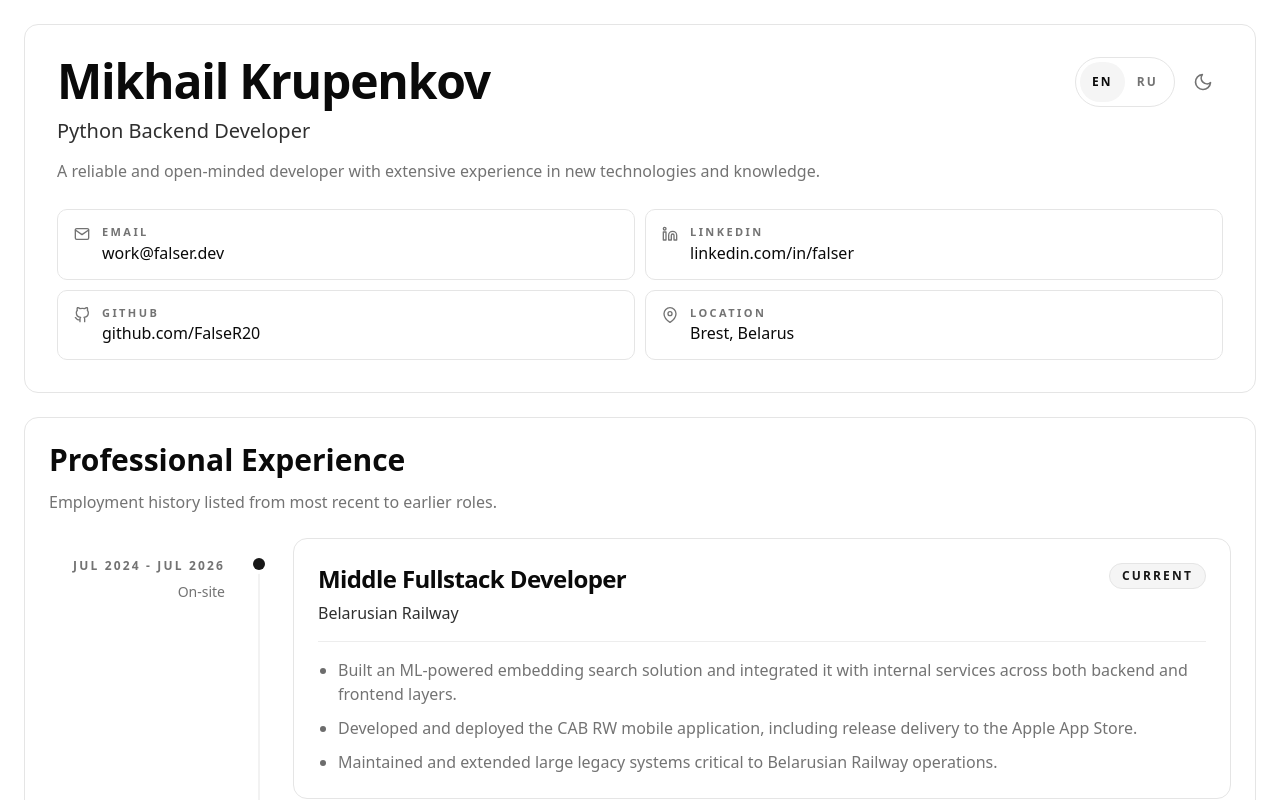
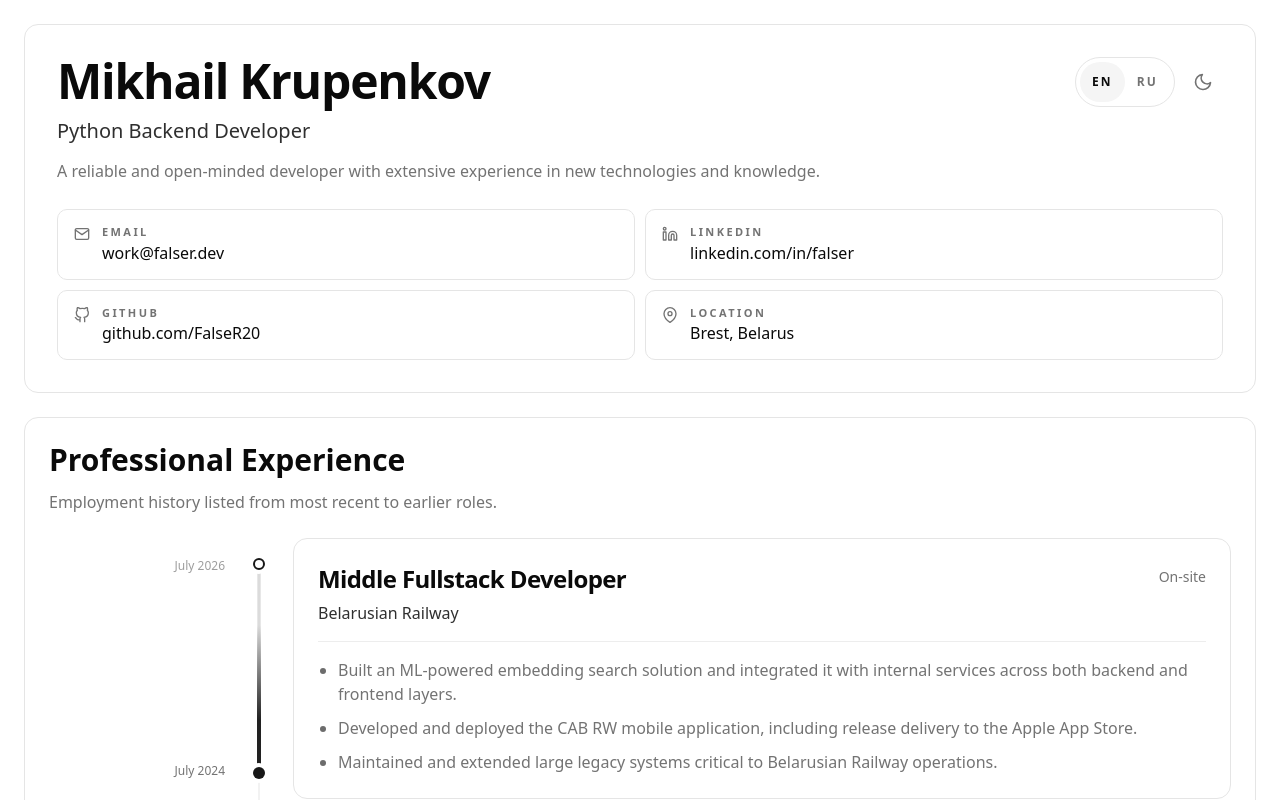
Before and after one commit to FalseR20/FalseR20.github.io, a React (Vite) app: page / in a window 1280 px wide. Shown: the top 800 px of the page. Built offline with nearby package versions, Linux system fonts and the light colour scheme.

Commit message:
feat: update timeline

```diff
--- a/src/features/cv/components/ExperienceItem.tsx
+++ b/src/features/cv/components/ExperienceItem.tsx
@@ -1,7 +1,9 @@
-import { useTranslation } from "react-i18next";
-
 import { cn } from "@/lib/utils";
-import type { ExperienceItem as ExperienceEntry } from "@/features/cv/data/cv";
+import type {
+  ExperienceDate,
+  ExperienceItem as ExperienceEntry,
+  ExperiencePeriod,
+} from "@/features/cv/data/cv";
 
 type ExperienceItemProps = {
   item: ExperienceEntry;
@@ -9,52 +11,135 @@ type ExperienceItemProps = {
   isLast: boolean;
 };
 
+function formatPeriodDate(date: ExperienceDate) {
+  return `${date.month} ${date.year}`;
+}
+
+function getPeriodLabels(period: ExperiencePeriod) {
+  return {
+    top: period.end ? formatPeriodDate(period.end) : null,
+    bottom: formatPeriodDate(period.start),
+  };
+}
+
 export function ExperienceItem({ item, isFirst, isLast }: ExperienceItemProps) {
-  const { t } = useTranslation();
+  const periodLabels = getPeriodLabels(item.period);
+  const hasEnd = periodLabels.top !== null;
+  const isEstimatedEnd = Boolean(item.period.end && item.period.endIsEstimated);
+  const mobileBadgeClassName =
+    "inline-flex shrink-0 rounded-full border px-2.5 py-1 text-[11px] font-medium text-muted-foreground";
 
   return (
-    <li className="grid grid-cols-[1.25rem_minmax(0,1fr)] gap-4 sm:grid-cols-[11rem_1.25rem_minmax(0,1fr)] sm:gap-6">
-      <div className="hidden flex-col items-end gap-2 pt-5 text-right sm:flex">
-        <span className="text-xs font-semibold tracking-[0.18em] text-muted-foreground uppercase">
-          {item.period}
-        </span>
-        <span className="text-sm text-muted-foreground">{item.location}</span>
+    <li className="grid grid-cols-1 gap-4 sm:grid-cols-[11rem_1.25rem_minmax(0,1fr)] sm:gap-6">
+      <div
+        className={cn(
+          "hidden text-right sm:flex",
+          hasEnd
+            ? "sm:flex-col sm:justify-between sm:py-5"
+            : "sm:items-end sm:justify-end sm:py-5",
+        )}
+      >
+        {periodLabels.top ? (
+          <div className="flex min-h-3 items-center justify-end">
+            <span
+              className={cn(
+                "text-xs font-medium",
+                isEstimatedEnd
+                  ? "text-muted-foreground/70"
+                  : "text-muted-foreground",
+              )}
+            >
+              {periodLabels.top}
+            </span>
+          </div>
+        ) : null}
+        <div className="flex min-h-3 items-center justify-end">
+          <span className="text-xs font-medium text-muted-foreground">
+            {periodLabels.bottom}
+          </span>
+        </div>
       </div>
 
-      <div className="relative flex justify-center">
-        {isFirst ? (
+      <div
+        className={cn(
+          "relative hidden sm:flex sm:items-center",
+          hasEnd
+            ? "sm:flex-col sm:justify-between sm:py-5"
+            : "sm:justify-end sm:py-5",
+        )}
+      >
+        {isFirst && hasEnd ? (
           <span
             aria-hidden="true"
-            className="absolute top-0 left-1/2 h-6.5 w-2 -translate-x-1/2 bg-background"
+            className="absolute top-0 left-1/2 h-5 w-2 -translate-x-1/2 bg-background"
           />
         ) : null}
         {isLast ? (
           <span
             aria-hidden="true"
-            className="absolute top-6.5 bottom-0 left-1/2 w-2 -translate-x-1/2 bg-background"
+            className="absolute bottom-0 left-1/2 h-5 w-2 -translate-x-1/2 bg-background"
+          />
+        ) : null}
+        {hasEnd ? (
+          <span
+            aria-hidden="true"
+            className={cn(
+              "relative z-10 size-3 rounded-full ring-4 ring-background",
+              isEstimatedEnd
+                ? "border-2 border-primary bg-background"
+                : "bg-primary",
+            )}
+          />
+        ) : null}
+        {hasEnd ? (
+          <span
+            aria-hidden="true"
+            className={cn(
+              "relative w-1 flex-1 overflow-hidden rounded-full",
+              isEstimatedEnd
+                ? "cv-timeline-segment-animated bg-primary/10"
+                : "bg-primary/20",
+            )}
           />
         ) : null}
         <span
           aria-hidden="true"
-          className={cn(
-            "absolute top-5 left-1/2 size-3 -translate-x-1/2 rounded-full ring-4 ring-background",
-            isFirst ? "bg-primary" : "border-2 border-primary bg-background",
-          )}
+          className="relative z-10 size-3 rounded-full bg-primary ring-4 ring-background"
         />
       </div>
 
       <article className="rounded-xl border bg-card p-5 shadow-none sm:p-6">
-        <div className="flex flex-wrap gap-2 sm:hidden">
-          <span className="inline-flex rounded-full border bg-muted px-3 py-1 text-xs font-medium text-muted-foreground">
-            {item.period}
+        <div className="mb-4 flex items-center gap-2 sm:hidden">
+          <span
+            className={cn(mobileBadgeClassName, "border-border/70")}
+          >
+            {periodLabels.bottom}
           </span>
-          <span className="inline-flex rounded-full border border-dashed px-3 py-1 text-xs font-medium text-muted-foreground">
-            {item.location}
-          </span>
+          {periodLabels.top ? (
+            <span
+              aria-hidden="true"
+              className={cn(
+                "relative h-px min-w-0 flex-1 overflow-hidden rounded-full bg-primary/20",
+                isEstimatedEnd && "cv-timeline-segment-animated-horizontal",
+              )}
+            />
+          ) : null}
+          {periodLabels.top ? (
+            <span
+              className={cn(
+                mobileBadgeClassName,
+                isEstimatedEnd
+                  ? "border-dotted border-border/70 text-muted-foreground/70"
+                  : "border-border/70",
+              )}
+            >
+              {periodLabels.top}
+            </span>
+          ) : null}
         </div>
 
-        <div className="mt-4 flex flex-col gap-4 border-b border-border/70 pb-4 sm:mt-0 lg:flex-row lg:items-start lg:justify-between">
-          <div>
+        <div className="flex flex-col gap-3 border-b border-border/70 pb-4 sm:flex-row sm:items-start sm:justify-between">
+          <div className="min-w-0">
             <h3 className="text-xl font-semibold tracking-tight sm:text-2xl">
               {item.role}
             </h3>
@@ -62,12 +147,9 @@ export function ExperienceItem({ item, isFirst, isLast }: ExperienceItemProps) {
               {item.company}
             </p>
           </div>
-
-          {isFirst ? (
-            <span className="inline-flex w-fit items-center rounded-full border bg-secondary px-3 py-1 text-xs font-semibold tracking-[0.18em] text-secondary-foreground uppercase">
-              {t("ui.experience.latest")}
-            </span>
-          ) : null}
+          <p className="text-xs font-medium text-muted-foreground sm:pt-1 sm:text-right sm:text-sm">
+            {item.location}
+          </p>
         </div>
 
         <ul className="mt-4 space-y-2.5 pl-5 text-sm leading-6 text-muted-foreground marker:text-foreground/60 sm:text-base">
--- a/src/features/cv/components/ExperienceSection.tsx
+++ b/src/features/cv/components/ExperienceSection.tsx
@@ -31,7 +31,7 @@ export function ExperienceSection({ experience }: ExperienceSectionProps) {
         <ol className="relative space-y-5">
           <span
             aria-hidden="true"
-            className="pointer-events-none absolute top-6 bottom-6 left-2.5 w-px -translate-x-1/2 bg-border sm:left-52.5"
+            className="pointer-events-none absolute top-5 bottom-5 hidden w-px -translate-x-1/2 bg-border sm:left-52.5 sm:block"
           />
           {experience.map((item, index) => (
             <ExperienceItem
--- a/src/features/cv/data/cv.ts
+++ b/src/features/cv/data/cv.ts
@@ -4,7 +4,9 @@ export type {
   CvData,
   CvProfile,
   EducationItem,
+  ExperienceDate,
   ExperienceItem,
+  ExperiencePeriod,
   LanguageItem,
   SkillGroup,
 } from "./cv.types";
--- a/src/i18n/locales/en.ts
+++ b/src/i18n/locales/en.ts
@@ -20,7 +20,6 @@ export const enTranslation: TranslationResource = {
       title: "Professional Experience",
       description:
         "Employment history listed from most recent to earlier roles.",
-      latest: "Current",
     },
     education: {
       title: "Education & Certifications",
@@ -72,7 +71,17 @@ export const enTranslation: TranslationResource = {
       {
         company: "Belarusian Railway",
         role: "Middle Fullstack Developer",
-        period: "Jul 2024 - Jul 2026",
+        period: {
+          start: {
+            month: "July",
+            year: "2024",
+          },
+          end: {
+            month: "July",
+            year: "2026",
+          },
+          endIsEstimated: true,
+        },
         location: "On-site",
         bullets: [
           "Built an ML-powered embedding search solution and integrated it with internal services across both backend and frontend layers.",
@@ -83,7 +92,16 @@ export const enTranslation: TranslationResource = {
       {
         company: "Atlant Software",
         role: "Middle Python Backend Developer",
-        period: "Nov 2024 - Jul 2024",
+        period: {
+          start: {
+            month: "November",
+            year: "2024",
+          },
+          end: {
+            month: "July",
+            year: "2024",
+          },
+        },
         location: "Remote",
         bullets: [
           "Developed backend functionality for a large Django-based restaurant platform.",
@@ -92,7 +110,16 @@ export const enTranslation: TranslationResource = {
       {
         company: "Intelligent Semantic Systems",
         role: "Junior Python Backend Developer",
-        period: "Mar 2022 - Sep 2023",
+        period: {
+          start: {
+            month: "March",
+            year: "2022",
+          },
+          end: {
+            month: "September",
+            year: "2023",
+          },
+        },
         location: "Remote",
         bullets: [
           "Built backend services for AI processing pipelines and related automation workflows.",
--- a/src/i18n/locales/ru.ts
+++ b/src/i18n/locales/ru.ts
@@ -19,7 +19,6 @@ export const ruTranslation: TranslationResource = {
     experience: {
       title: "Коммерческий опыт",
       description: "История занятости от самой новой роли к более ранним.",
-      latest: "Текущий",
     },
     education: {
       title: "Образование и сертификация",
@@ -72,7 +71,17 @@ export const ruTranslation: TranslationResource = {
       {
         company: "Беларуская чыгунка",
         role: "Middle Fullstack Developer",
-        period: "Июль 2024 - Июль 2026",
+        period: {
+          start: {
+            month: "Июль",
+            year: "2024",
+          },
+          end: {
+            month: "Июль",
+            year: "2026",
+          },
+          endIsEstimated: true,
+        },
         location: "Офис",
         bullets: [
           "Разработал ИИ-решение для поиска по эмбеддингам и интегрировал его с внутренними сервисами. Реализовал и backend, и frontend.",
@@ -83,7 +92,16 @@ export const ruTranslation: TranslationResource = {
       {
         company: "Atlant Software",
         role: "Middle Python Backend Developer",
-        period: "Ноябрь 2024 - Июль 2024",
+        period: {
+          start: {
+            month: "Ноябрь",
+            year: "2024",
+          },
+          end: {
+            month: "Июль",
+            year: "2024",
+          },
+        },
         location: "Удаленно",
         bullets: [
           "Разрабатывал backend-функциональность для крупной ресторанной платформы на Django.",
@@ -92,7 +110,16 @@ export const ruTranslation: TranslationResource = {
       {
         company: "Intelligent Semantic Systems",
         role: "Junior Python Backend Developer",
-        period: "Март 2022 - Сентябрь 2023",
+        period: {
+          start: {
+            month: "Март",
+            year: "2022",
+          },
+          end: {
+            month: "Сентябрь",
+            year: "2023",
+          },
+        },
         location: "Удаленно",
         bullets: [
           "Разрабатывал backend-сервисы для ИИ-пайплайнов и связанных процессов автоматизации.",
--- a/src/i18n/types.ts
+++ b/src/i18n/types.ts
@@ -23,7 +23,6 @@ export type TranslationResource = {
     experience: {
       title: string;
       description: string;
-      latest: string;
     };
     education: {
       title: string;
--- a/src/index.css
+++ b/src/index.css
@@ -18,3 +18,73 @@
     color-scheme: dark;
   }
 }
+
+@keyframes cv-timeline-flow {
+  from {
+    background-position: 0 0;
+  }
+
+  to {
+    background-position: 0 200%;
+  }
+}
+
+@keyframes cv-timeline-flow-horizontal {
+  from {
+    background-position: 0 0;
+  }
+
+  to {
+    background-position: 200% 0;
+  }
+}
+
+.cv-timeline-segment-animated::after {
+  content: "";
+  position: absolute;
+  inset: 0;
+  background-image: linear-gradient(
+    180deg,
+    transparent 0%,
+    transparent 14%,
+    var(--primary) 38%,
+    var(--primary) 50%,
+    var(--primary) 62%,
+    transparent 86%,
+    transparent 100%
+  );
+  background-size: 100% 200%;
+  animation: cv-timeline-flow 10s linear infinite;
+  opacity: 0.95;
+}
+
+.cv-timeline-segment-animated-horizontal::after {
+  content: "";
+  position: absolute;
+  inset: 0;
+  background-image: linear-gradient(
+    90deg,
+    transparent 0%,
+    transparent 14%,
+    var(--primary) 38%,
+    var(--primary) 50%,
+    var(--primary) 62%,
+    transparent 86%,
+    transparent 100%
+  );
+  background-size: 200% 100%;
+  animation: cv-timeline-flow-horizontal 10s linear infinite reverse;
+  opacity: 0.95;
+}
+
+@media (prefers-reduced-motion: reduce) {
+  .cv-timeline-segment-animated::after {
+    animation: none;
+    background-position: 0 50%;
+  }
+
+  .cv-timeline-segment-animated-horizontal::after {
+    animation: none;
+    background-position: 50% 0;
+  }
+}
```
Also changed, not shown: src/features/cv/data/cv.types.ts (+12 -1 lines).
